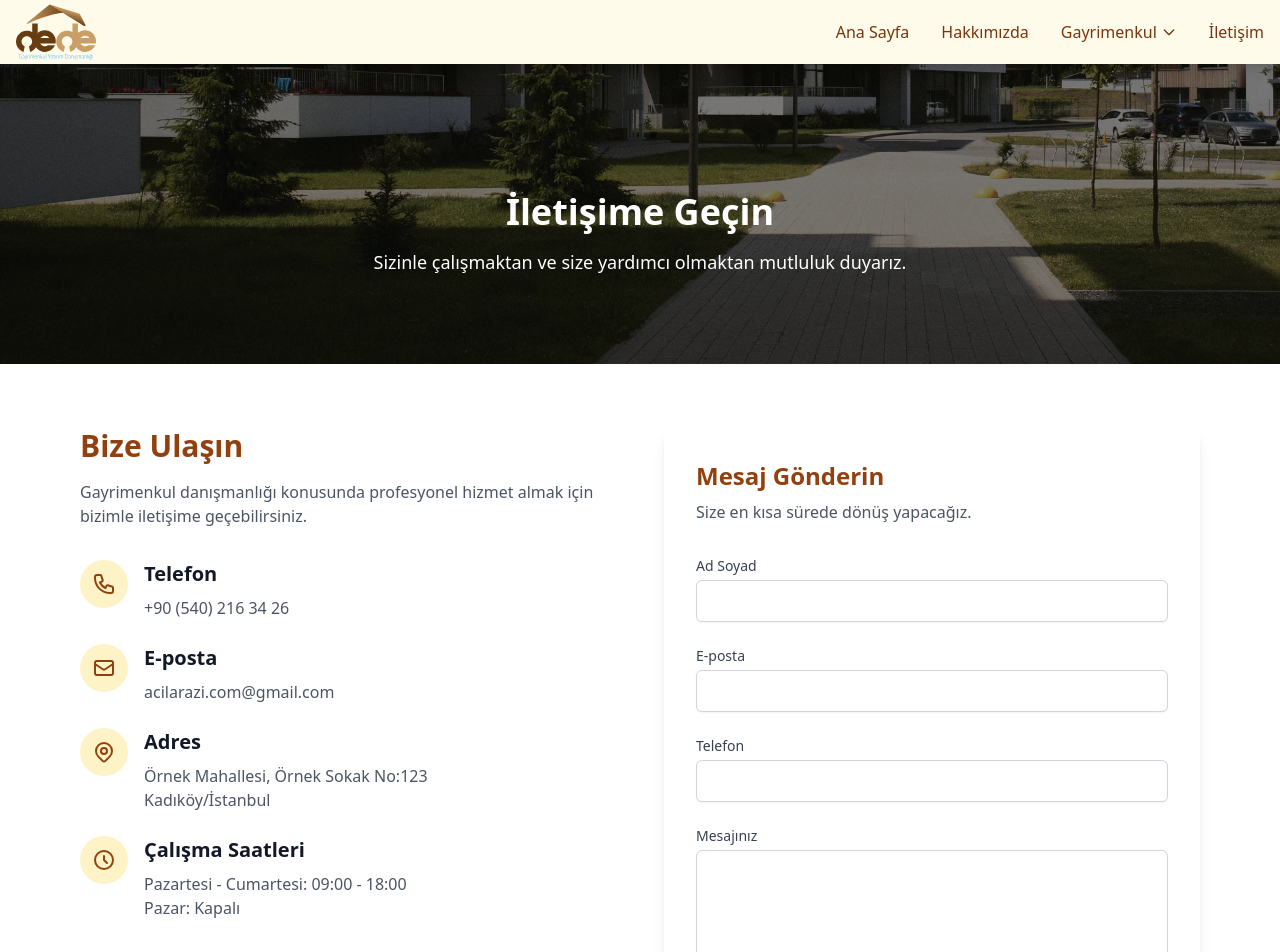
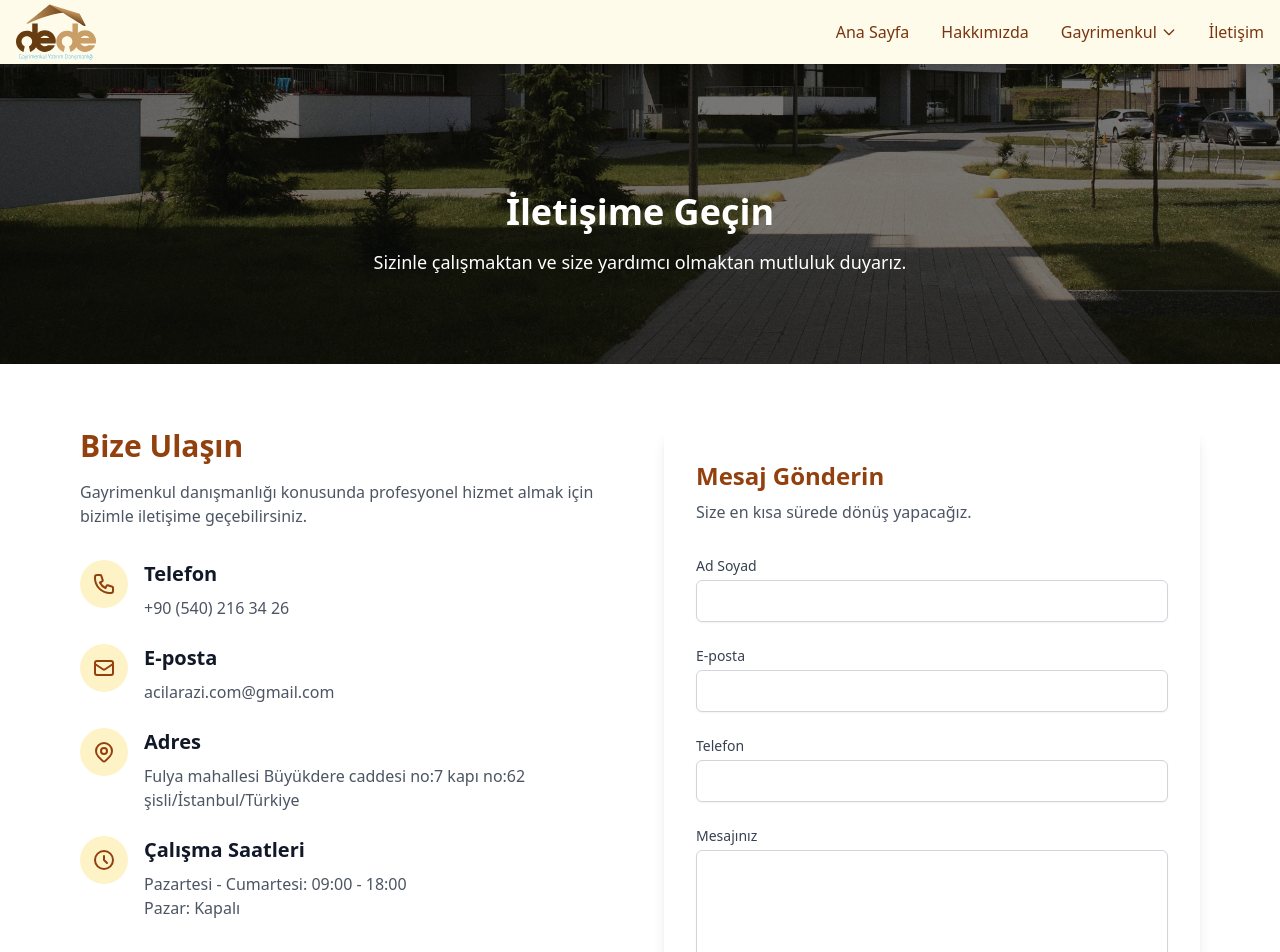
Before and after one commit to Idessa/dede-gayrimenkul-website, a SvelteKit app: page /iletisim in a window 1280 px wide. Shown: the top 952 px of the page. Built offline with nearby package versions, Linux system fonts and the light colour scheme.

Commit message:
update:contact infos

```diff
--- a/src/routes/iletisim/+page.svelte
+++ b/src/routes/iletisim/+page.svelte
@@ -135,8 +135,8 @@
 						<div>
 							<h3 class="text-xl font-semibold text-gray-900">Adres</h3>
 							<p class="mt-2 text-gray-600">
-								Örnek Mahallesi, Örnek Sokak No:123<br />
-								Kadıköy/İstanbul
+								Fulya mahallesi Büyükdere caddesi no:7 kapı no:62 <br />
+								şisli/İstanbul/Türkiye
 							</p>
 						</div>
 					</div>
```
Also changed, not shown: 1 other file (tests, documents, lock files or other folders).
